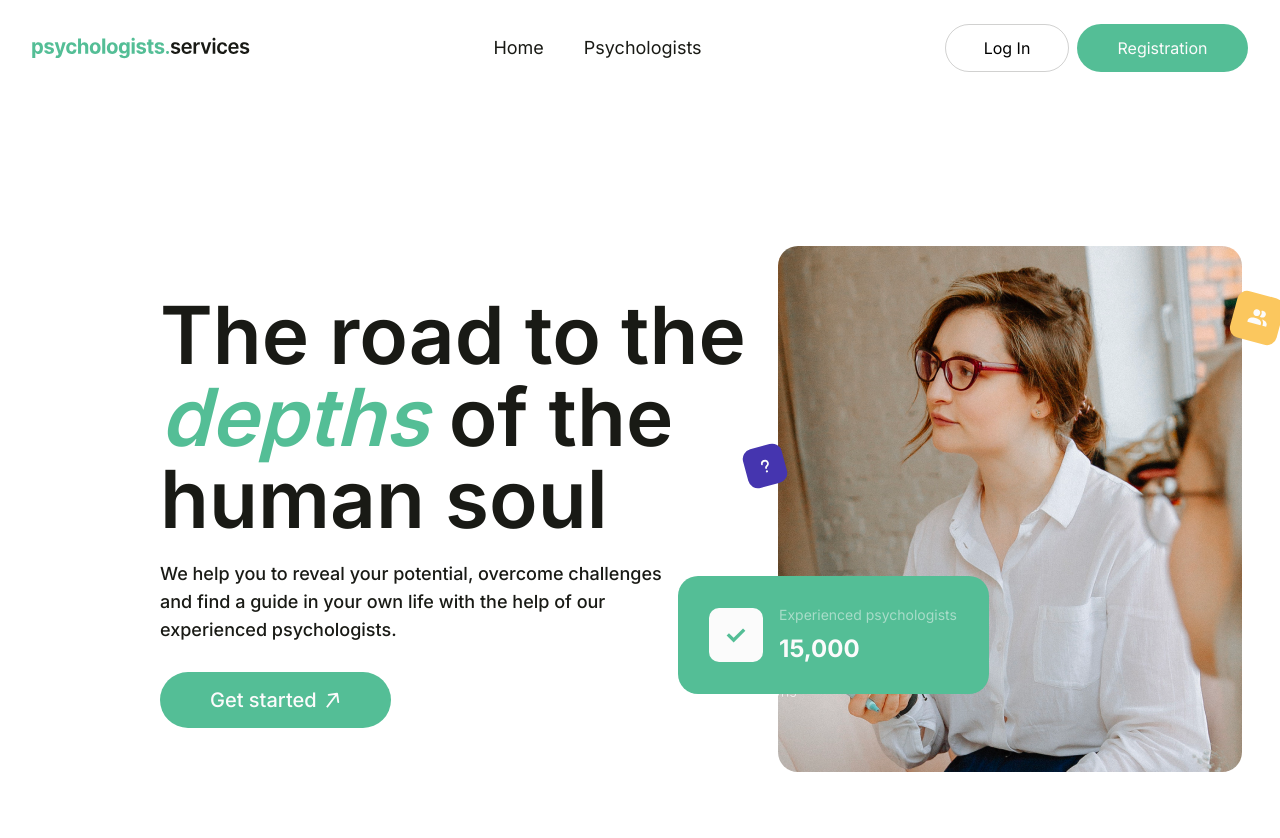
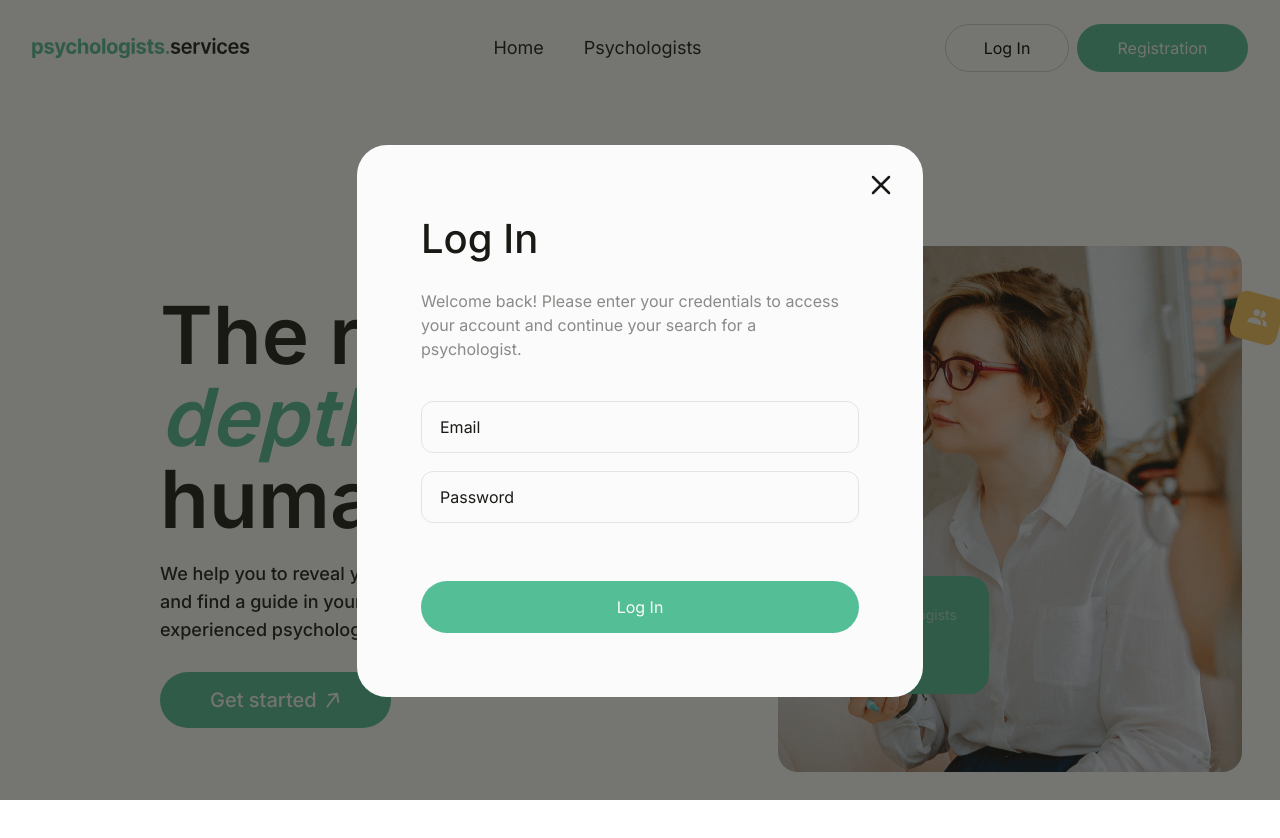
Before and after one commit to Hezaarfenn/Psychologists_Services, a React (Vite) app: page / in a window 1280 px wide. Both pictures are taken after a click on the button "Log In". Shown: the top 838 px of the page. Built offline with nearby package versions, Linux system fonts and the light colour scheme; no server answers.

Commit message:
modal finished

```diff
--- a/package.json
+++ b/package.json
@@ -18,8 +18,10 @@
     "react": "^19.1.0",
     "react-dom": "^19.1.0",
     "react-hook-form": "^7.56.4",
+    "react-modal": "^3.16.3",
     "react-redux": "^9.2.0",
     "react-router-dom": "^7.6.0",
+    "react-spinners": "^0.17.0",
     "react-toastify": "^11.0.5",
     "redux": "^5.0.1",
     "tailwindcss": "^4.1.7",
--- /dev/null
+++ b/src/components/AuthModal/AuthModal.jsx
@@ -0,0 +1,18 @@
+import Modal from "react-modal";
+
+Modal.setAppElement("#root");
+
+const AuthModal = ({ isOpen, onRequestClose, children }) => {
+  return (
+    <Modal
+      isOpen={isOpen}
+      onRequestClose={onRequestClose}
+      className="max-w-[566px] w-full bg-[#FBFBFB] p-16 rounded-[30px] mx-auto my-[145px] outline-none"
+      overlayClassName="fixed inset-0 bg-[#191A15]/60"
+    >
+      {children}
+    </Modal>
+  );
+};
+
+export default AuthModal;
--- a/src/components/Header/Header.jsx
+++ b/src/components/Header/Header.jsx
@@ -1,9 +1,17 @@
+import { useState } from "react";
 import { NavLink } from "react-router-dom";
 import { Link } from "react-router-dom";
 import logo from "/PsychologistsLogo.svg";
+import AuthModal from "../AuthModal/AuthModal";
+import Login from "../Login/Login";
+import Registiration from "../Registration/Registration";
 
 const Header = () => {
+  const [isLoginOpen, setIsLoginOpen] = useState(false);
+  const [isRegistirationOpen, setIsRegistirationOpen] = useState(false);
+
   return (
+    <>
       <section className="max-w-[1440px] min-w-[768] mx-auto flex items-center justify-between pt-6 px-8">
         <Link to="/">
           <img width="218" height="28" src={logo} alt="logo" />
@@ -19,15 +27,40 @@ const Header = () => {
         </ul>
 
         <ul className="flex gap-2">
-        <li className="w-[124px] h-12 border border-[#191A15]/20 hover:bg-gray-300 hover:border-transparent rounded-[30px] flex items-center justify-center">
-          <button>Log In</button>
+          <li className="w-[124px] h-12 border border-[#191A15]/20 hover:bg-gray-300 hover:border-transparent rounded-[30px] cursor-pointer flex items-center justify-center">
+            <button
+              onClick={() => setIsLoginOpen(true)}
+              className="cursor-pointer"
+            >
+              Log In
+            </button>
           </li>
 
-        <li className="w-[171px] h-12 border bg-[#54BE96] text-[#FBFBFB] border-transparent rounded-[30px] flex items-center justify-center hover:bg-[#36A379]">
-          <button>Registration</button>
+          <li className="w-[171px] h-12 border bg-[#54BE96] text-[#FBFBFB] border-transparent rounded-[30px] cursor-pointer flex items-center justify-center hover:bg-[#36A379]">
+            <button
+              onClick={() => setIsRegistirationOpen(true)}
+              className="cursor-pointer"
+            >
+              Registration
+            </button>
           </li>
         </ul>
       </section>
+
+      <AuthModal
+        isOpen={isLoginOpen}
+        onRequestClose={() => setIsLoginOpen(false)}
+      >
+        <Login onClose={() => setIsLoginOpen(false)} />
+      </AuthModal>
+
+      <AuthModal
+        isOpen={isRegistirationOpen}
+        onRequestClose={() => setIsRegistirationOpen(false)}
+      >
+        <Registiration onClose={() => setIsRegistirationOpen(false)} />
+      </AuthModal>
+    </>
   );
 };
 
--- /dev/null
+++ b/src/components/Loader/Loader.jsx
@@ -0,0 +1,10 @@
+import { RingLoader } from "react-spinners";
+const Loader = () => {
+  return (
+    <div className="w-full h-screen flex items-center justify-center">
+      <RingLoader color="#54BE96" size={150} />;
+    </div>
+  );
+};
+
+export default Loader;
--- a/src/components/Login/Login.jsx
+++ b/src/components/Login/Login.jsx
@@ -1,5 +1,42 @@
-import React from "react";
+const Login = ({ onClose }) => {
+  return (
+    <section className="relative">
+      <div className="flex flex-col gap-5">
+        <h1 className="text-[40px] text-[#191A15] font-medium">Log In</h1>
+        <p className="text-[16px] text-[#191A15]/50 font-normal">
+          Welcome back! Please enter your credentials to access your account and
+          continue your search for a psychologist.
+        </p>
+      </div>
+      <div className="flex flex-col mt-10 gap-4.5">
+        <input
+          type="email"
+          placeholder="Email"
+          className="w-[438px] h-[52px] border border-[#191A15]/10 rounded-xl px-4.5 placeholder:text-[#191A15]"
+        />
+        <input
+          type="password"
+          placeholder="Password"
+          className="w-[438px] h-[52px] border border-[#191A15]/10 rounded-xl px-4.5 placeholder:text-[#191A15]"
+        />
+        <button className="w-[438px] h-[52px] mt-10 border bg-[#54BE96] border-transparent hover:bg-[#36A379] rounded-[30px] text-[#FBFBFB]">
+          Log In
+        </button>
+      </div>
 
-export const Login = () => {
-  return <div>Login</div>;
+      {/* X ikonu */}
+      <div className="absolute top-[-40px] left-[444px]">
+        <svg
+          width="32"
+          height="32"
+          onClick={onClose}
+          className="cursor-pointer"
+        >
+          <use href="/sprite.svg#x" />
+        </svg>
+      </div>
+    </section>
+  );
 };
+
+export default Login;
--- a/src/components/Registration/Registration.jsx
+++ b/src/components/Registration/Registration.jsx
@@ -1,5 +1,50 @@
-import React from "react";
+const Registiration = ({ onClose }) => {
+  return (
+    <section className="relative">
+      <div className="flex flex-col gap-5">
+        <h1 className="text-[40px] text-[#191A15] font-medium">
+          Registiration
+        </h1>
+        <p className="text-[16px] text-[#191A15]/50 font-normal">
+          Thank you for your interest in our platform! In order to register, we
+          need some information. Please provide us with the following
+          information.
+        </p>
+      </div>
+      <div className="flex flex-col mt-10 gap-4.5">
+        <input
+          type="text"
+          placeholder="Name"
+          className="w-[438px] h-[52px] border border-[#191A15]/10 rounded-xl px-4.5 placeholder:text-[#191A15]"
+        />
+        <input
+          type="email"
+          placeholder="Email"
+          className="w-[438px] h-[52px] border border-[#191A15]/10 rounded-xl px-4.5 placeholder:text-[#191A15]"
+        />
+        <input
+          type="password"
+          placeholder="Password"
+          className="w-[438px] h-[52px] border border-[#191A15]/10 rounded-xl px-4.5 placeholder:text-[#191A15]"
+        />
+        <button className="w-[438px] h-[52px] mt-10 border bg-[#54BE96] border-transparent hover:bg-[#36A379] rounded-[30px] text-[#FBFBFB]">
+          Sign Up
+        </button>
+      </div>
 
-export const Registration = () => {
-  return <div>Registration</div>;
+      {/* X ikonu */}
+      <div className="absolute top-[-40px] left-[444px]">
+        <svg
+          width="32"
+          height="32"
+          onClick={onClose}
+          className="cursor-pointer"
+        >
+          <use href="/sprite.svg#x" />
+        </svg>
+      </div>
+    </section>
+  );
 };
+
+export default Registiration;
--- a/src/index.css
+++ b/src/index.css
@@ -4,3 +4,7 @@
 :root {
   font-family: Inter;
 }
+
+.ReactModal__Body--open {
+  overflow: hidden;
+}
--- a/src/routers/AppRoutes.jsx
+++ b/src/routers/AppRoutes.jsx
@@ -1,6 +1,7 @@
 import { lazy, Suspense } from "react";
 import { Route, Routes } from "react-router-dom";
 import Layout from "../components/Layout/Layout";
+import Loader from "../components/Loader/Loader";
 
 const HomePage = lazy(() => import("../pages/HomePage/HomePage"));
 const PsychologistsPage = lazy(() =>
@@ -13,7 +14,7 @@ const NotFoundPage = lazy(() => import("../pages/NotFoundPage/NotFoundPage"));
 
 export const AppRoutes = () => {
   return (
-    <Suspense fallback={<div>Loading...</div>}>
+    <Suspense fallback={<Loader />}>
       <Routes>
         <Route path="/" element={<Layout />}>
           <Route index element={<HomePage />} />
```
Also changed, not shown: src/components/RegistrationModal/RegistrationModal.jsx (added), 1 other file (tests, documents, lock files or other folders). Lines whose indentation alone changed are shown as unchanged.
